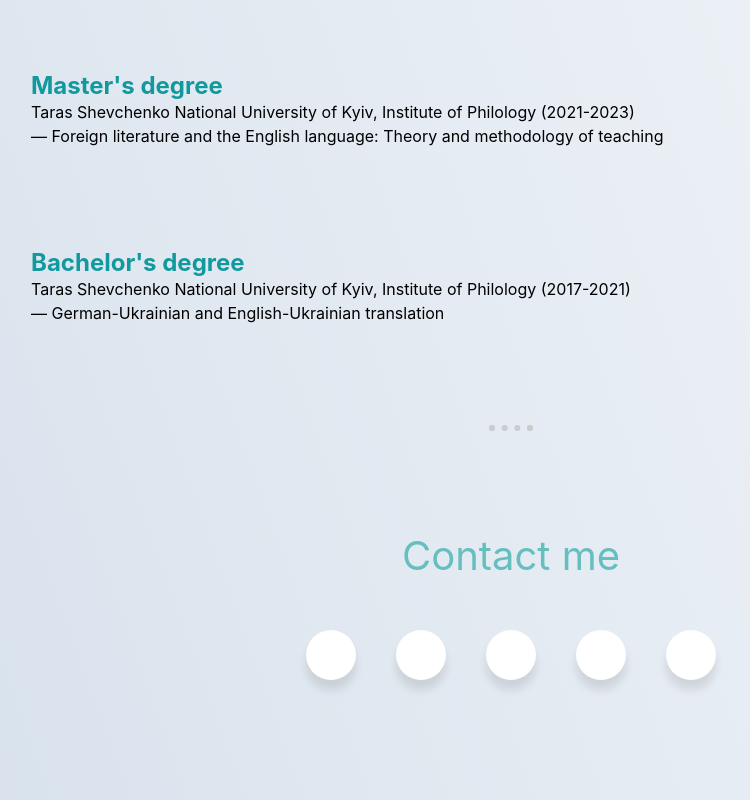
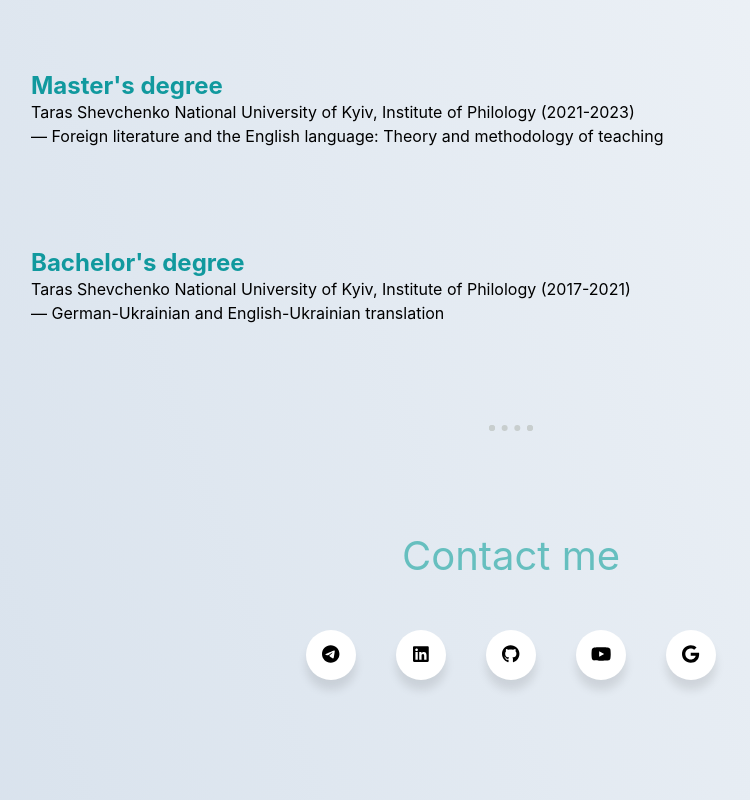
Before and after one commit to milikkarty/cvone, a JavaScript app: page / in a window 1280 px wide. Shown: the part 2050-2850 px from the top of the page, without its empty margins (129-879 px from the left). Built offline with nearby package versions, Linux system fonts and the light colour scheme; the HTML template or start-up script is replaced by a standard one.

Commit message:
Add social icons

```diff
--- a/package.json
+++ b/package.json
@@ -3,6 +3,9 @@
   "version": "0.1.0",
   "private": true,
   "dependencies": {
+    "@fortawesome/fontawesome-svg-core": "^6.1.1",
+    "@fortawesome/free-brands-svg-icons": "^6.1.1",
+    "@fortawesome/react-fontawesome": "^0.1.18",
     "@testing-library/jest-dom": "^5.16.4",
     "@testing-library/react": "^13.2.0",
     "@testing-library/user-event": "^13.5.0",
--- a/src/Footer.js
+++ b/src/Footer.js
@@ -1,3 +1,6 @@
+import { FontAwesomeIcon } from "@fortawesome/react-fontawesome";
+import { faTelegram, faLinkedin, faGithub, faYoutube, faGoogle } from "@fortawesome/free-brands-svg-icons";
+
 const Footer = () => {
   return (
     <section>
@@ -5,23 +8,23 @@
         <div className="wrapper">
             <a href="https://t.me/capturedamericanspy" className="icon telegram" target="_blank" rel="noreferrer">
                 <span className="tooltip">Telegram</span>
-                <span><i className="fab fa-telegram"></i></span>
+                <span><FontAwesomeIcon icon={faTelegram} /></span>
             </a>
             <a href="https://www.linkedin.com/in/klymenko/" className="icon linkedin" target="_blank" rel="noreferrer">
                 <span className="tooltip">LinkedIn</span>
-                <span><i className="fab fa-linkedin-in"></i></span>
+                <span><FontAwesomeIcon icon={faLinkedin} /></span>
             </a>
             <a href="https://github.com/milikkarty" className="icon github" target="_blank" rel="noreferrer">
                 <span className="tooltip">Github</span>
-                <span><i className="fab fa-github-square"></i></span>
+                <span><FontAwesomeIcon icon={faGithub} /></span>
             </a>
             <a href="https://www.youtube.com/watch?v=dQw4w9WgXcQ&ab_channel=RickAstley" className="icon youtube" target="_blank" rel="noreferrer">
                 <span className="tooltip">Youtube</span>
-                <span><i className="fab fa-youtube"></i></span>
+                <span><FontAwesomeIcon icon={faYoutube} /></span>
             </a>
             <div className="icon email" id="copyEmail">
                 <span className="tooltip">Email</span>
-                <span><i className="fas fa-envelope"></i></span>
+                <span><FontAwesomeIcon icon={faGoogle} /></span>
             </div>
         </div>
     </section>
--- a/src/Header.js
+++ b/src/Header.js
@@ -5,7 +5,7 @@
         <header>
             <img className="profile-pic" src={ profilePic } alt="Me"/>
             <h1>Hello</h1>
-            <p className="intro">My name is Mykyta Klymenko. Currently, I am getting my Master's degree in methodology of teaching foreign literature and the English language, and learning web-development at leisure. On this page, you can take a glance at the projects I made either as a part of a course or myself, learn about my experience and contact me if you'd like.</p>
+            <p className="intro">My name is Mykyta Klymenko. Currently, I am getting my Master's degree in methodology of teaching foreign literature and the English language, and learning web-development at leisure. On this page, you can take a glance at the projects I made either as a part of a course or myself, learn about my experience, and contact me if you like.</p>
         </header>
     )
 }
```
Also changed, not shown: 1 other file (tests, documents, lock files or other folders).
